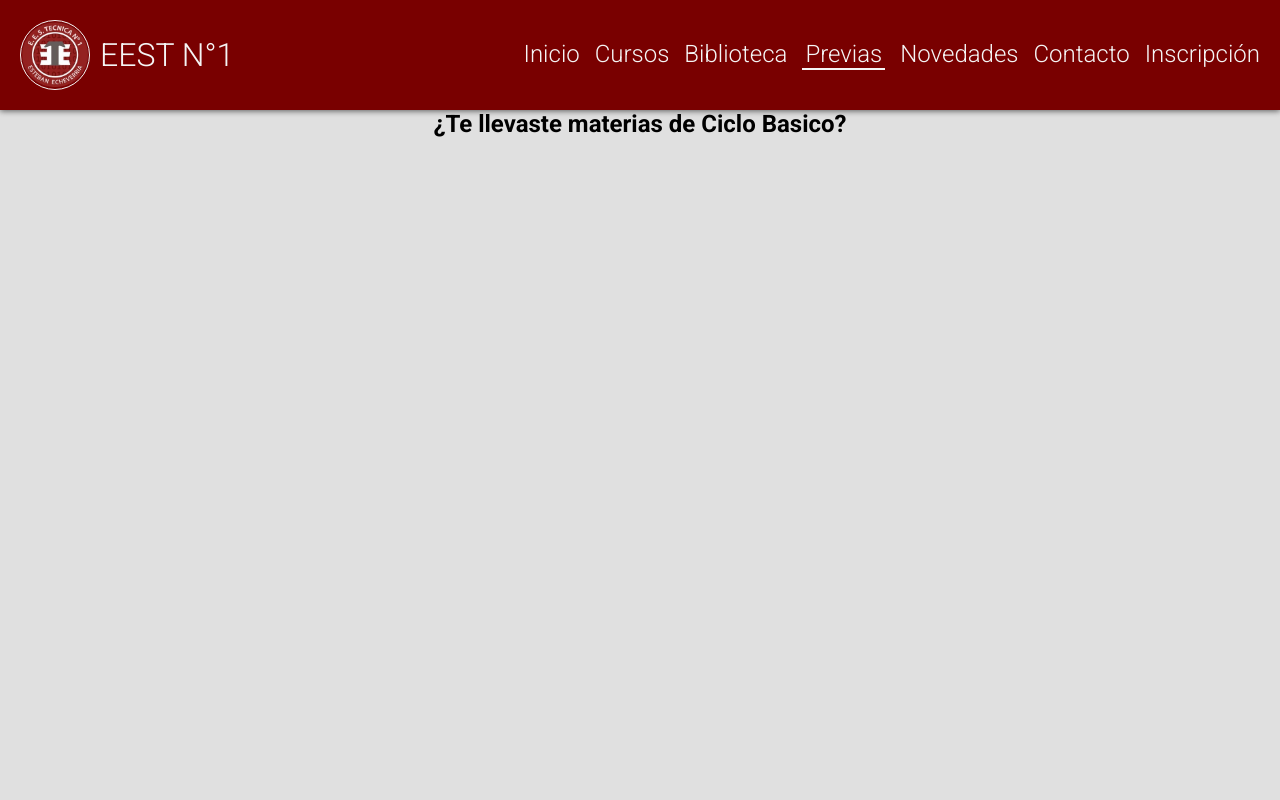
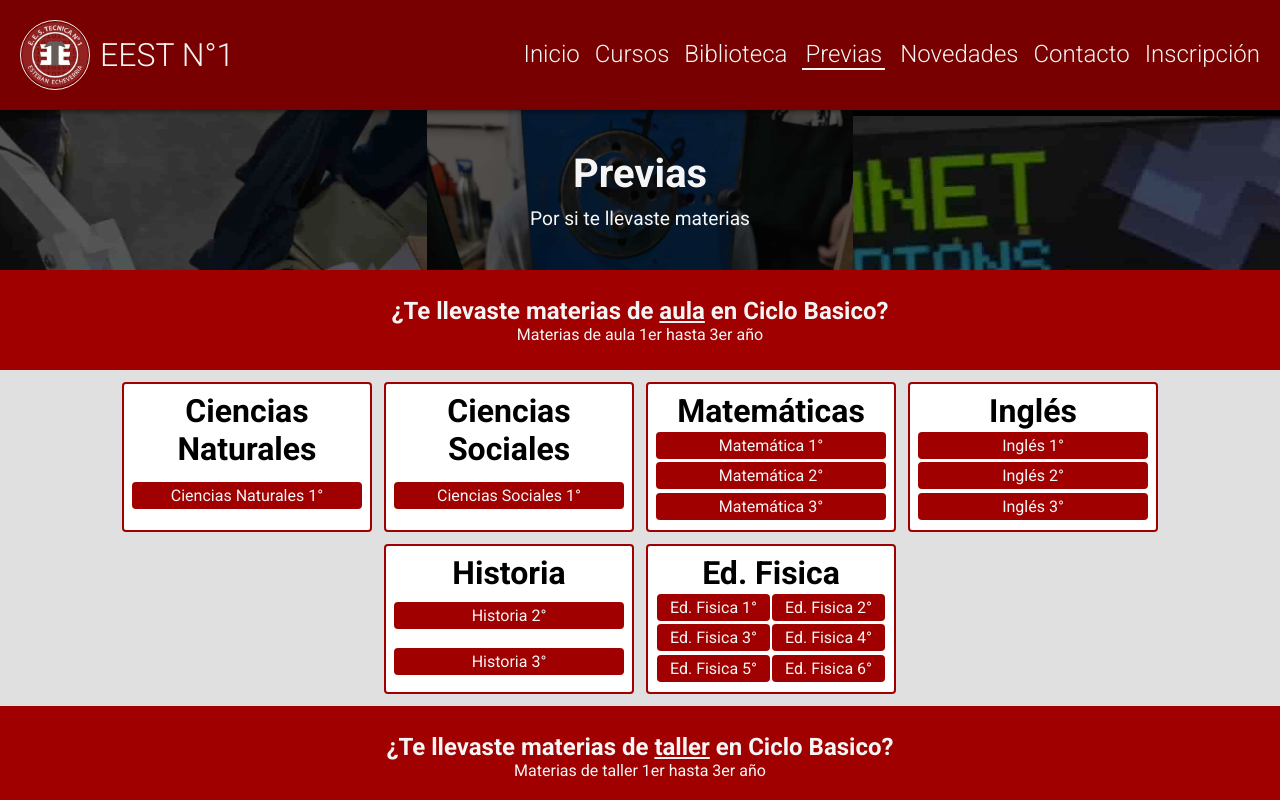
Before and after one commit to Juanerros/new-site, a React (Vite) app: page /previas in a window 1280 px wide. Shown: the top 800 px of the page. Built offline with nearby package versions, Linux system fonts and the light colour scheme.

Commit message:
se finalizo el diseño de Previas, falta añadir contenido

```diff
--- a/src/pages/Previous.jsx
+++ b/src/pages/Previous.jsx
@@ -3,9 +3,72 @@ import './css/previous.css';
 export default function Previous() {
   return (
     <>
+      <div className='hero-courses' >
+        <div className="imgs">
+          <img src="/imgs/lampara.jpeg" alt="lampara" />
+          <img src="/imgs/robot.jpeg" alt="robot" />
+          <img src="/imgs/juego.jpeg" alt="juego" />
+        </div>
+        <div className='hero-text'>
+          <h2>Previas</h2>
+          <p>Por si te llevaste materias</p>
+        </div>
+      </div>
+      <div className="div-previas">
+        <h2>¿Te llevaste materias de <span>aula</span> en Ciclo Basico?</h2>
+        <p>Materias de aula 1er hasta 3er año</p>
+      </div>
       <div className="contenedor-previas">
-        <h2>¿Te llevaste materias de Ciclo Basico?</h2>
-        <div></div>
+        <div className='previa'>
+          <h1> Ciencias Naturales </h1>
+          <div className='materias'>
+            <a href=""><span> Ciencias Naturales 1° </span></a>
+          </div>
+        </div>
+        <div className='previa'>
+          <h1> Ciencias Sociales </h1>
+          <div className='materias'>
+            <a href=""><span> Ciencias Sociales 1° </span></a>
+          </div>
+        </div>
+        <div className='previa'>
+          <h1>Matemáticas</h1>
+          <div className='materias'>
+            <a href=""><span>Matemática 1°</span></a>
+            <a href=""><span>Matemática 2°</span></a>
+            <a href=""><span>Matemática 3°</span></a>
+          </div>
+        </div>
+        <div className='previa'>
+          <h1>Inglés</h1>
+          <div className='materias'>
+            <a href=""><span>Inglés 1°</span></a>
+            <a href=""><span>Inglés 2°</span></a>
+            <a href=""><span>Inglés 3°</span></a>
+          </div>
+        </div>
+        <div className='previa'>
+          <h1> Historia </h1>
+          <div className='materias'>
+            <a href=""><span> Historia 2°</span></a>
+            <a href=""><span> Historia 3°</span></a>
+          </div>
+        </div>
+        <div className='previa-edfisica'>
+          <h1> Ed. Fisica </h1>
+          <div className='materias'>
+            <a href=""><span> Ed. Fisica 1°</span></a>
+            <a href=""><span> Ed. Fisica 2°</span></a>
+            <a href=""><span> Ed. Fisica 3°</span></a>
+            <a href=""><span> Ed. Fisica 4°</span></a>
+            <a href=""><span> Ed. Fisica 5°</span></a>
+            <a href=""><span> Ed. Fisica 6°</span></a>
+          </div>
+        </div>
+        <div className="div-previas">
+          <h2>¿Te llevaste materias de <span>taller</span> en Ciclo Basico?</h2>
+          <p>Materias de taller 1er hasta 3er año</p>
+        </div>
       </div>
     </>
   );
--- a/src/pages/css/previous.css
+++ b/src/pages/css/previous.css
@@ -1 +1,109 @@
 /* Previas page styles */
+
+.contenedor-previas {
+    width: 100%;
+    display: flex;
+    flex-wrap: wrap;
+    justify-content: center;
+    align-items: center;
+    flex-direction: row;
+    text-align: center;
+    gap: 12px;
+    margin-top: 12px;
+}
+
+.div-previas {
+    width: 100%;
+    display: flex;
+    flex-direction: column;
+    justify-content: center;
+    align-items: center;
+    background-color: var(--secundary-color);
+    color: whitesmoke;
+    padding: 12px;
+    height: 100px;
+}
+.div-previas span {
+    text-decoration: underline;
+}
+
+.previa, .previa-edfisica {
+    height: 150px;
+    width: 250px;
+    display: flex;
+    flex-direction: column;
+    text-align: center;
+    background-color: white;
+    color: black;
+    border: 2px solid var(--secundary-color);
+    padding: 8px;
+    border-radius: 4px;
+}
+
+.materias {
+    width: 100%;
+    height: 100%;
+    display: flex;
+    flex-direction: column;
+    justify-content: space-around;
+    align-items: center;
+}
+.materias a{
+    position: relative;
+    overflow: hidden;
+    z-index: 1;
+    width: 100%;
+    height: auto;
+    padding: 4px;
+    text-decoration: none;
+    background-color: var(--secundary-color);
+    color: whitesmoke;
+    border-radius: 4px;
+    transition: color .3s;
+}
+.materias a::after {
+    content: "";
+    position: absolute;
+    left: 0;
+    bottom: 0;
+    width: 100%;
+    height: 0;
+    background: rgb(220, 220, 220);
+    z-index: 0;
+    transition: height .3s;
+}
+.materias a:hover {
+    color: var(--secundary-color);
+}
+.materias a:hover::after {
+    height: 100%;
+}
+.materias a span {
+    position: relative;
+    z-index: 1;
+    transition: color .3s;
+}
+.materias a:hover span {
+    color: var(--secundary-color);
+}
+/* <a> de EdFisica */
+
+
+.previa-edfisica .materias {
+    display: flex;
+    flex-direction: row;
+    flex-wrap: wrap;
+}
+.previa-edfisica .materias a{
+    position: relative;
+    overflow: hidden;
+    z-index: 1;
+    width: 49%;
+    height: auto;
+    padding: 4px;
+    text-decoration: none;
+    background-color: var(--secundary-color);
+    color: whitesmoke;
+    border-radius: 4px;
+    transition: color .3s;
+}
```
